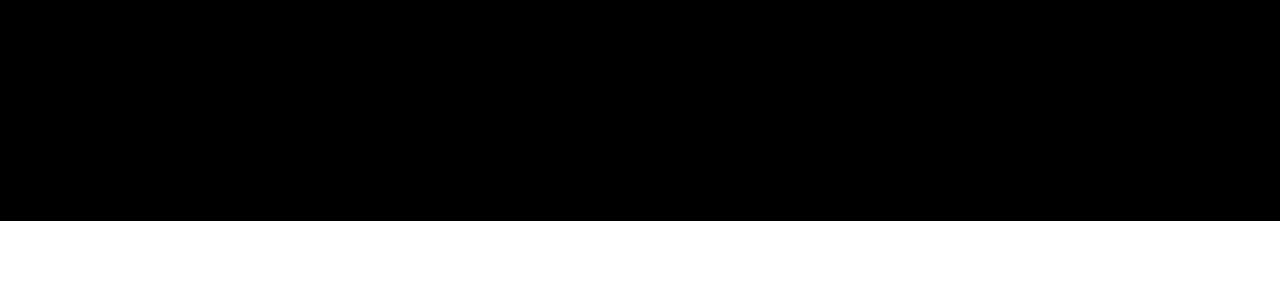
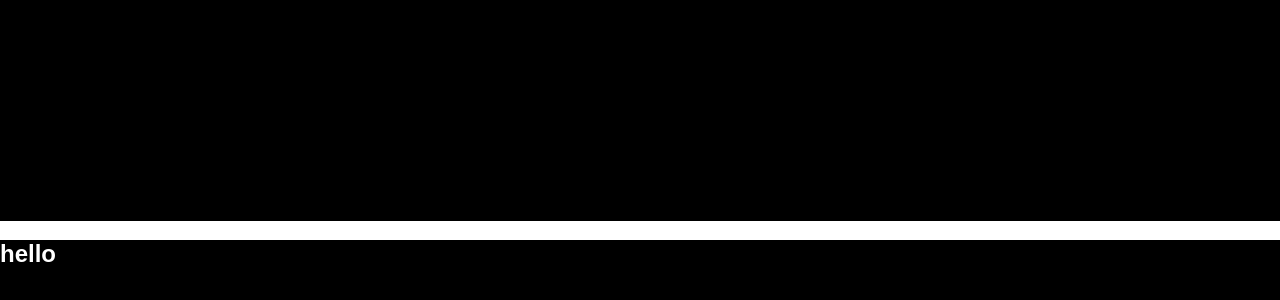
Before and after one commit to annupawaria/Assignment-Task, a React (Create React App) app: page / in a window 1280 px wide. Shown: the part 2776-3076 px from the top of the page. Before the commit the page ends 2997 px from the top, so only its background shows below. Built offline with nearby package versions, Linux system fonts and the light colour scheme.

Commit message:
few changes

```diff
--- a/src/App.js
+++ b/src/App.js
@@ -27,6 +27,9 @@ const App = () => {
      <section id="hello">
 <h1>hello</h1>
      </section>
+     <section id="hello">
+<h1>hello</h1>
+     </section>
 
       </div>
   )
```
